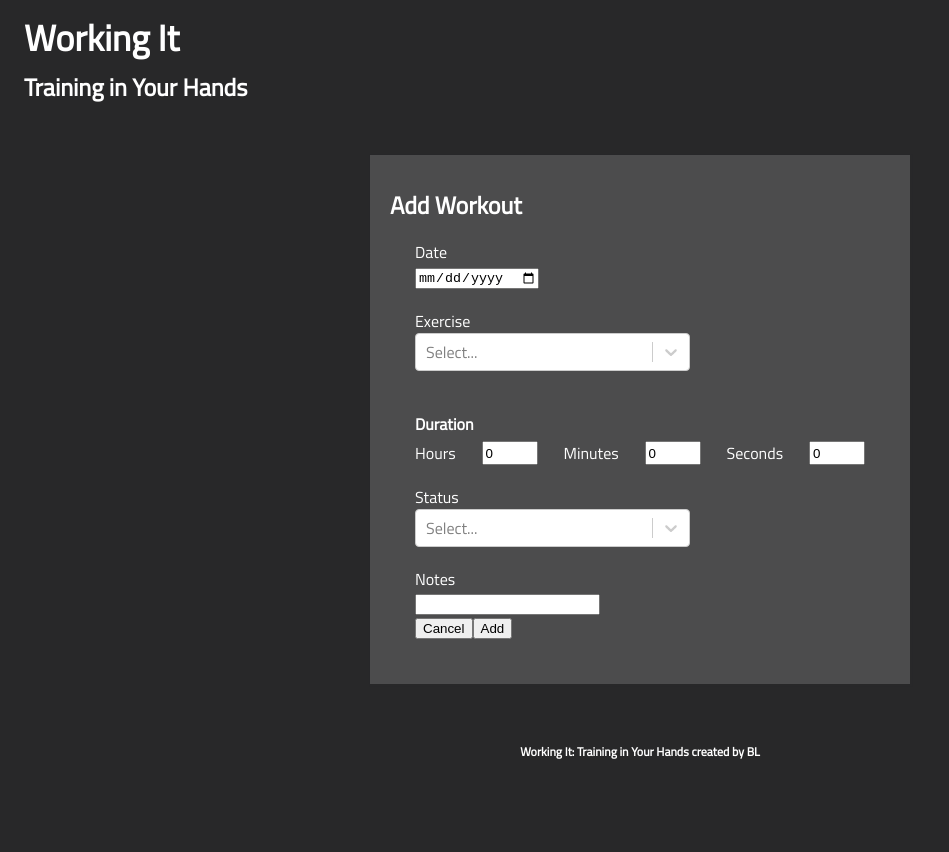
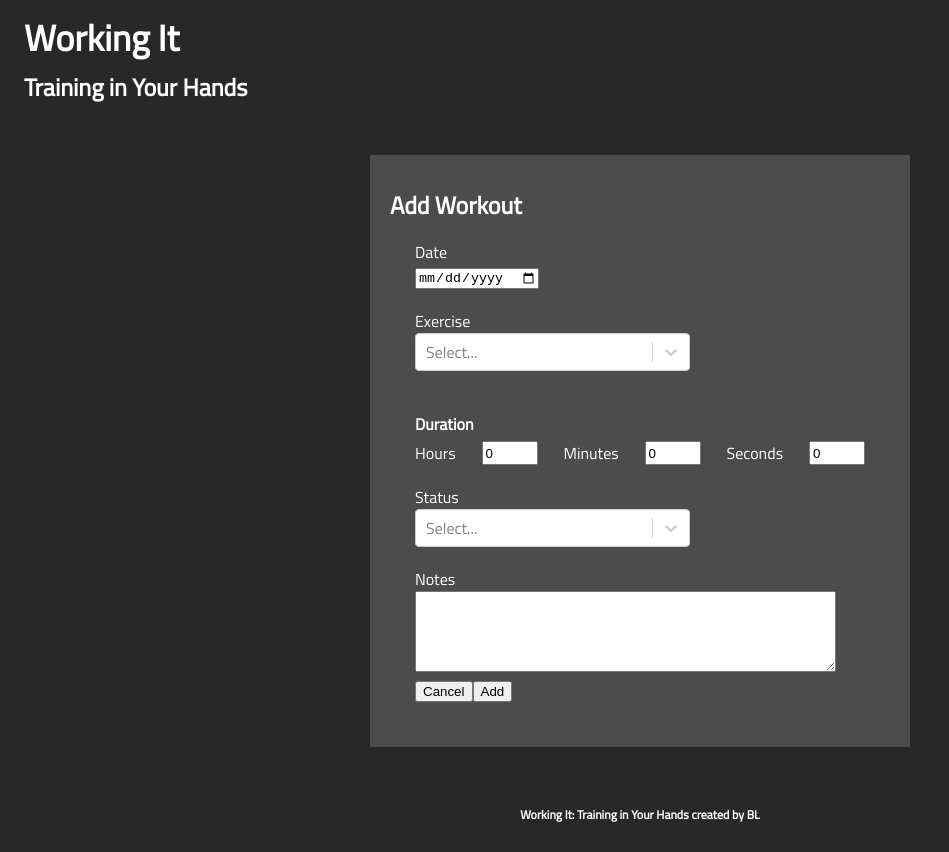
Before and after one commit to blac2121/working_it_training_app, a React (Create React App) app: page /add in a window 1280 px wide. Shown: the whole page, without its empty margins (0-949 px from the left). Before the commit the page ends 800 px from the top, so only its background shows below. Built offline with nearby package versions, Linux system fonts and the light colour scheme; no server answers.

Commit message:
made notes a textarea

```diff
--- a/src/components/CreateEntry.jsx
+++ b/src/components/CreateEntry.jsx
@@ -232,9 +232,16 @@ const CreateEntry = (props) => {
             <label htmlFor="notes">Notes</label>
           </div>
           <div>
-            <input
+            {/* <input
               type="text"
               name="notes"
+              value={notes}
+              onChange={(e) => setNotes(e.target.value)}
+              />   */}
+            <textarea
+              name="notes"
+              rows="5"
+              cols="50"
               value={notes}
               onChange={(e) => setNotes(e.target.value)}
             />
```
